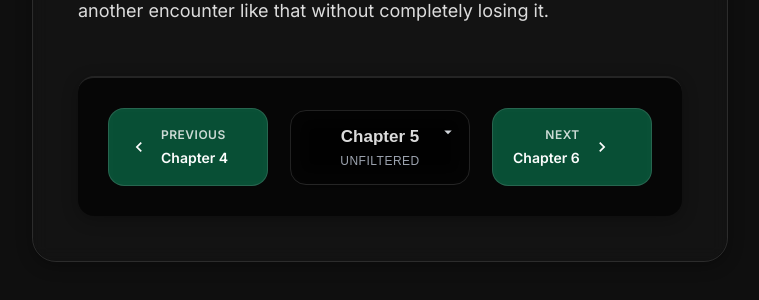
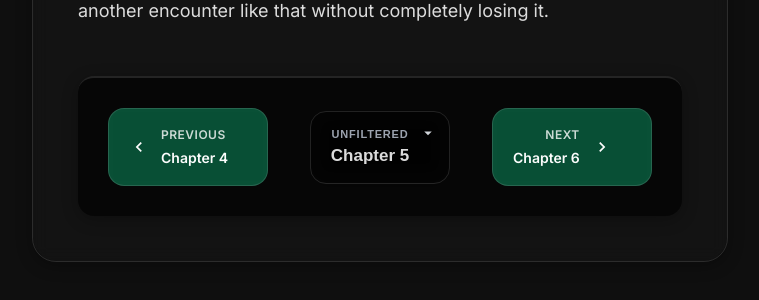
Before and after one commit to ancientjadestatue/jadenovels, a Jekyll site: the page built from chapter5.md, in a window 1280 px wide. Shown: the part 4402-4702 px from the top of the page, without its empty margins (260-1019 px from the left). Built offline with Jekyll 4.4.1, drawn with Linux system fonts in a browser that asks for light colours.

Commit message:
buutton fix

```diff
--- a/_layouts/default.html
+++ b/_layouts/default.html
@@ -915,14 +915,13 @@
             align-items: center;
             justify-content: center;
             gap: 6px;
-            padding: 16px 20px;
+            padding: 16px 40px 16px 20px; /* Right padding for arrow space */
             background: var(--glass-bg);
             border: 1px solid var(--glass-border);
             border-radius: 16px;
             color: var(--text-primary);
             cursor: pointer;
             transition: all 0.3s ease;
-            min-width: 180px;
             min-height: 60px;
             backdrop-filter: blur(10px);
             -webkit-backdrop-filter: blur(10px);
@@ -930,6 +929,9 @@
             text-align: center;
             box-shadow: var(--glass-shadow);            /* Enhanced accessibility */
             outline: none;
+            /* Allow button to expand to fit content */
+            width: auto;
+            max-width: 100%;
         }
 
         .chapter-dropdown-btn:focus-visible {
@@ -952,15 +954,16 @@
         .chapter-dropdown-btn.active {
             border-color: var(--primary-jade);
             background: var(--glass-bg-secondary);
-        }
-
-        .current-chapter-text {
+        }        .current-chapter-text {
             font-size: 17px;
             font-weight: 700;
             color: var(--text-primary);
             line-height: 1.2;
             text-align: center;
             margin: 0;
+            /* Allow text to wrap if very long */
+            word-wrap: break-word;
+            hyphens: auto;
         }
 
         .dropdown-label {
@@ -971,6 +974,9 @@
             font-weight: 600;
             text-align: center;
             margin: 0;
+            /* Allow text to wrap if very long */
+            word-wrap: break-word;
+            hyphens: auto;
         }
 
         .dropdown-icon {
@@ -1291,9 +1297,9 @@
                 min-width: 120px;
             }            /* Chapter dropdown responsive styles */
             .chapter-dropdown-btn {
-                min-width: 160px;
-                padding: 14px 16px;
+                padding: 14px 40px 14px 16px; /* Add right padding for arrow space */
                 min-height: 65px;
+                /* Remove min-width to allow natural expansion */
             }
 
             .current-chapter-text {
@@ -1302,6 +1308,10 @@
 
             .dropdown-label {
                 font-size: 10px;
+            }
+
+            .dropdown-icon {
+                right: 16px; /* Move arrow further from edge */
             }
 
             .chapter-dropdown-menu {
@@ -1379,19 +1389,31 @@
                 font-size: 15px;
             }            /* Mobile chapter dropdown */
             .chapter-dropdown-btn {
-                width: 100%;
-                min-width: auto;
-                padding: 14px 16px;
+                /* Remove width constraint to allow natural expansion */
+                padding: 14px 50px 14px 16px; /* Increased right padding for arrow space */
                 min-height: 70px;
                 gap: 8px;
             }
 
             .current-chapter-text {
                 font-size: 15px;
+                /* Remove width constraint and ellipsis to allow full text display */
+                line-height: 1.2;
             }
 
             .dropdown-label {
                 font-size: 10px;
+                /* Remove width constraint and ellipsis to allow full text display */
+            }
+
+            .dropdown-icon {
+                right: 20px; /* Move arrow further from edge on mobile */
+                top: 50%;
+                transform: translateY(-50%); /* Center vertically */
+            }
+
+            .chapter-dropdown-btn.active .dropdown-icon {
+                transform: translateY(-50%) rotate(180deg); /* Maintain centering when rotated */
             }
 
             .chapter-dropdown-menu {
@@ -2389,12 +2411,9 @@
                     </button>
 
                     <div class="chapter-selector">
-                        <div class="chapter-dropdown-container">
-                            <button class="chapter-dropdown-btn" id="chapterDropdownBtn">
+                        <div class="chapter-dropdown-container">                            <button class="chapter-dropdown-btn" id="chapterDropdownBtn">
+                                <span class="dropdown-label">{% if page.book %}{{ page.book }}{% else %}Select Chapter{% endif %}</span>
                                 <span class="current-chapter-text">Chapter {{ page.chapter }}</span>
-                                {% if page.book %}
-                                <span class="book-title">{{ page.book }}</span>
-                                {% endif %}
                                 <svg class="dropdown-icon" viewBox="0 0 24 24" fill="currentColor">
                                     <path d="M7 10l5 5 5-5z"/>
                                 </svg>
```
